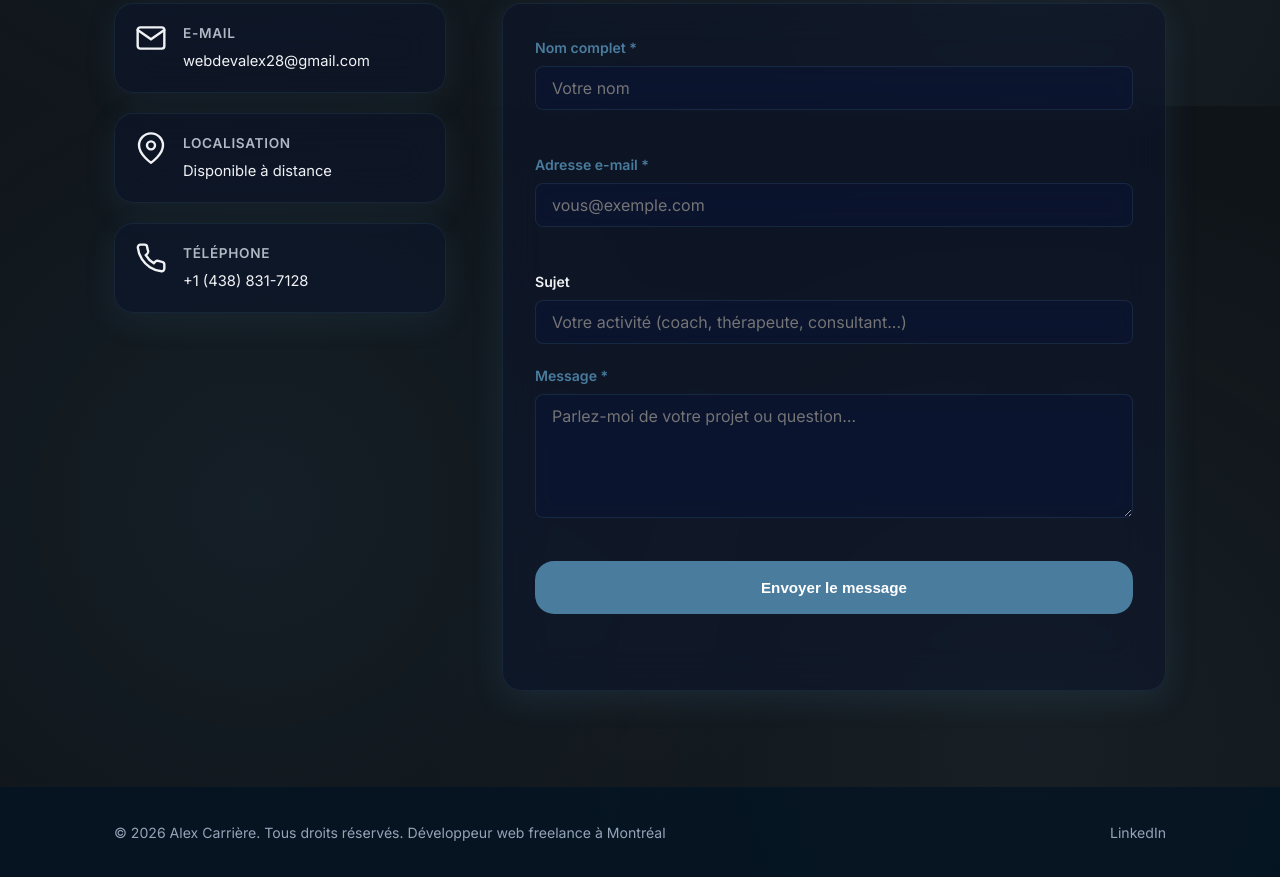
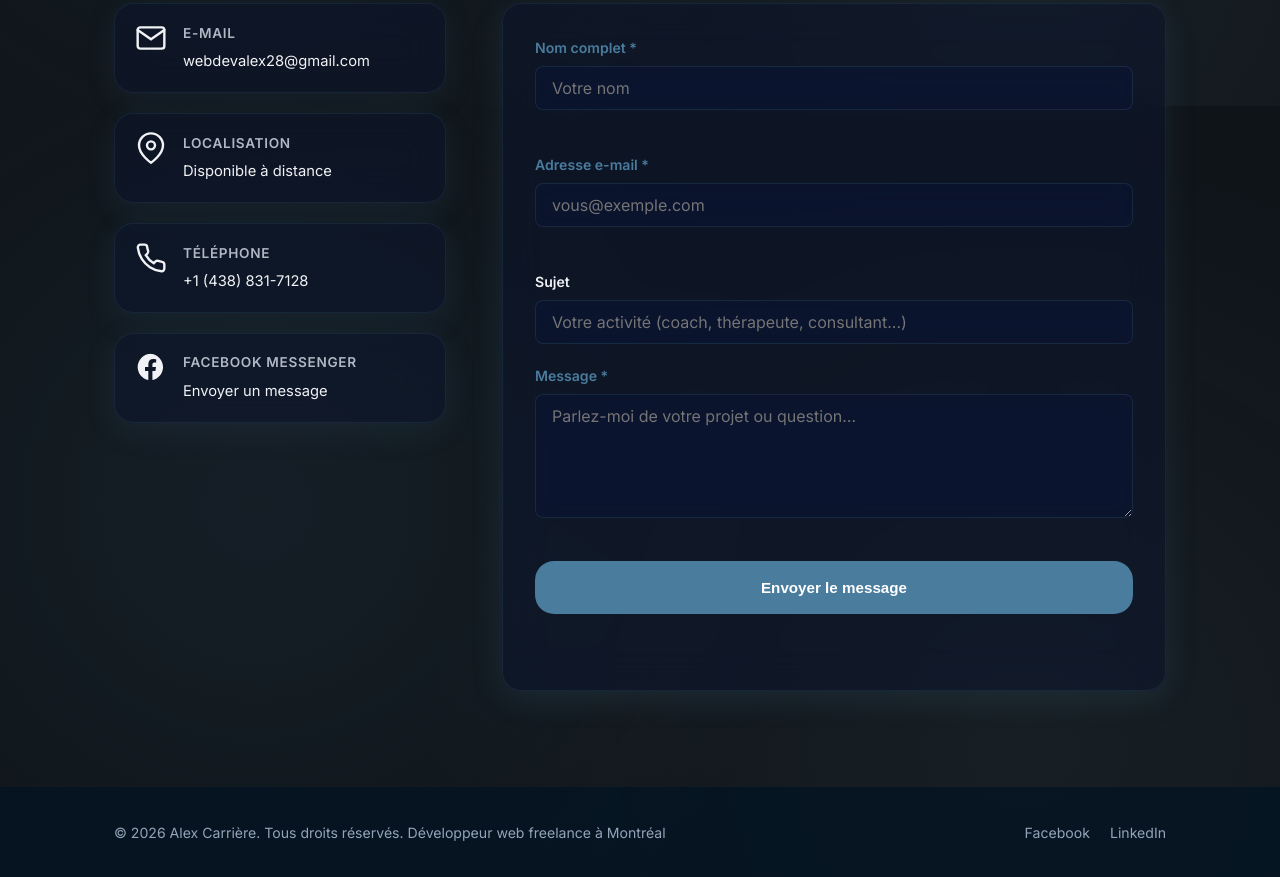
Before and after one commit to TrooperAlex28/PageWebBio, a website: page index.html in a window 1280 px wide. Shown: the part 3894-4771 px from the top of the page. Drawn offline with Linux system fonts and the light colour scheme.

Commit message:
ajout des infos Facebook

```diff
--- a/index.html
+++ b/index.html
@@ -546,6 +546,32 @@
                   <a href="tel: 14388317128">+1 (438) 831-7128</a>
                 </div>
               </div>
+
+              <div class="contact-info-card">
+                <span class="contact-info-card__icon" aria-hidden="true">
+                  <svg
+                    viewBox="0 0 24 24"
+                    fill="none"
+                    xmlns="http://www.w3.org/2000/svg"
+                  >
+                    <path
+                      d="M12 2C6.48 2 2 6.48 2 12c0 4.84 3.44 8.88 8 9.8V15h-2.5V12h2.5v-2.1c0-2.45 1.45-3.81 3.68-3.81 1.07 0 2.19.19 2.19.19v2.41h-1.23c-1.22 0-1.59.75-1.59 1.53V12h2.71l-.43 3h-2.28v6.8c4.56-.92 8-4.96 8-9.8 0-5.52-4.48-10-10-10z"
+                      fill="currentColor"
+                    />
+                  </svg>
+                </span>
+                <div>
+                  <strong data-i18n="contact-facebook-label"
+                    >Facebook Messenger</strong
+                  >
+                  <a
+                    href="https://m.me/1090999384107224"
+                    target="_blank"
+                    rel="noopener noreferrer"
+                    >Envoyer un message</a
+                  >
+                </div>
+              </div>
             </div>
 
             <!-- Contact form -->
@@ -657,6 +683,16 @@
         <ul class="footer__social">
           <li>
             <a
+              href="https://www.facebook.com/profile.php?id=61589270537033"
+              target="_blank"
+              rel="noopener"
+              aria-label="Facebook"
+            >
+              Facebook
+            </a>
+          </li>
+          <li>
+            <a
               href="https://www.linkedin.com/in/alex-carri%C3%A8re-3178796b/"
               target="_blank"
               rel="noopener"
```
